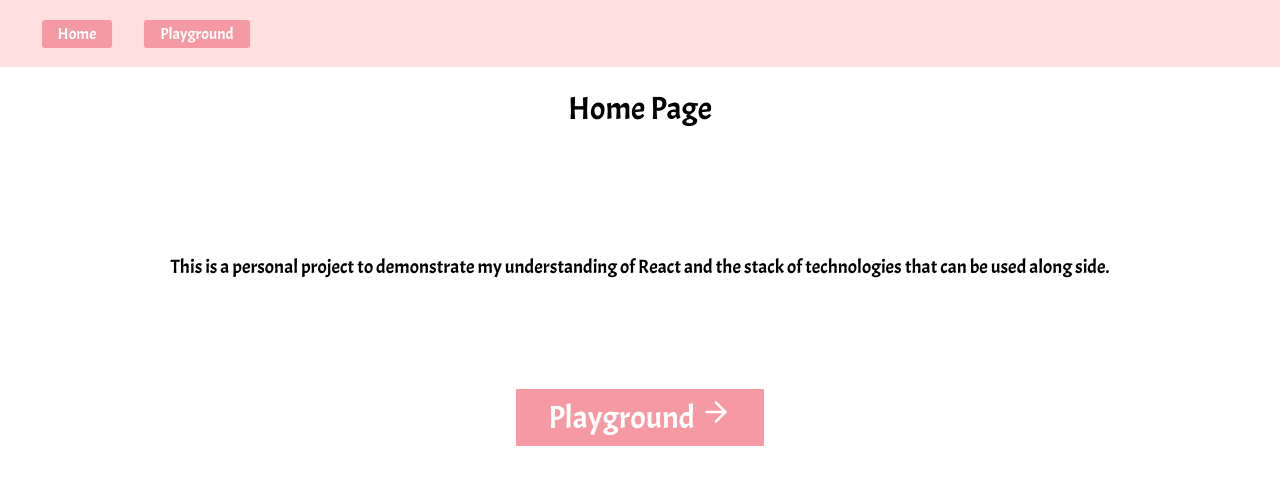
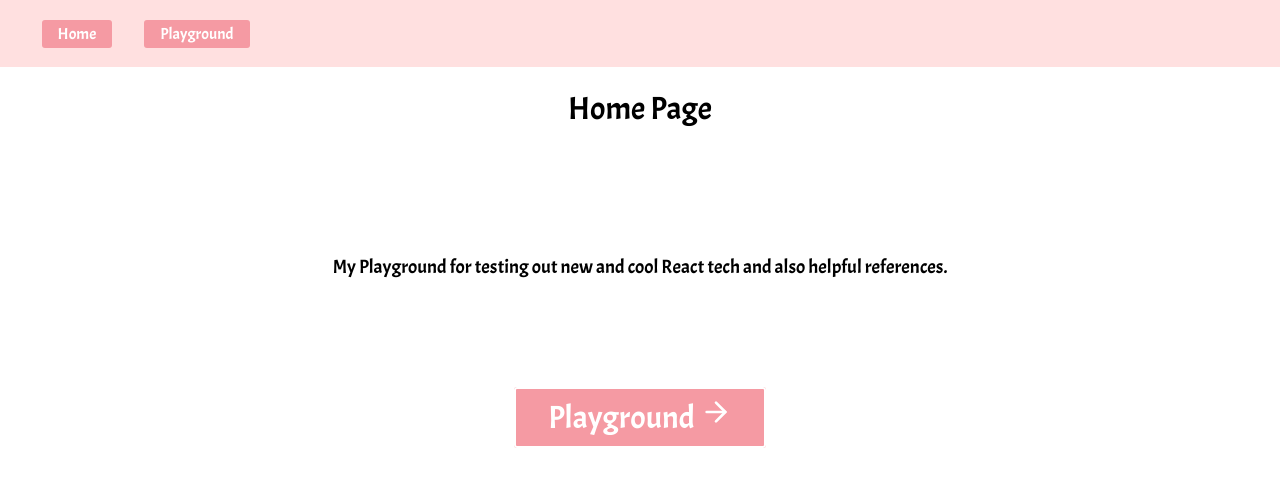
Before and after one commit to heyitsmeharv/react-playground, a React (Create React App) app: page / in a window 1280 px wide. Shown: the top 486 px of the page. Built offline with nearby package versions, Linux system fonts and the light colour scheme.

Commit message:
detect my change

```diff
--- a/src/pages/HomePage.js
+++ b/src/pages/HomePage.js
@@ -16,7 +16,8 @@ const HomePage = () => {
     <HomePageAnimation>
       <Page>
         <PageHeader home="true">Home Page</PageHeader>
-        <Paragraph>This is a personal project to demonstrate my understanding of React and the stack of technologies that can be used along side.</Paragraph>
+        {/* <Paragraph>This is a personal project to demonstrate my understanding of React and the stack of technologies that can be used along side.</Paragraph> */}
+          <Paragraph>My Playground for testing out new and cool React tech and also helpful references.</Paragraph>
         <NavButton home="true" to="/playground/react">Playground <FiArrowRight /></NavButton>
       </Page>
     </HomePageAnimation>
```
